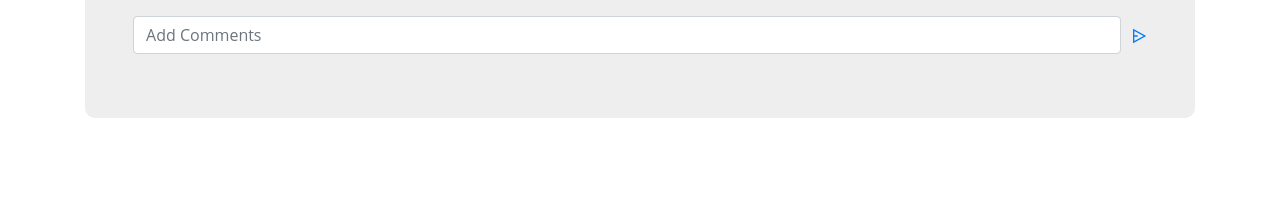
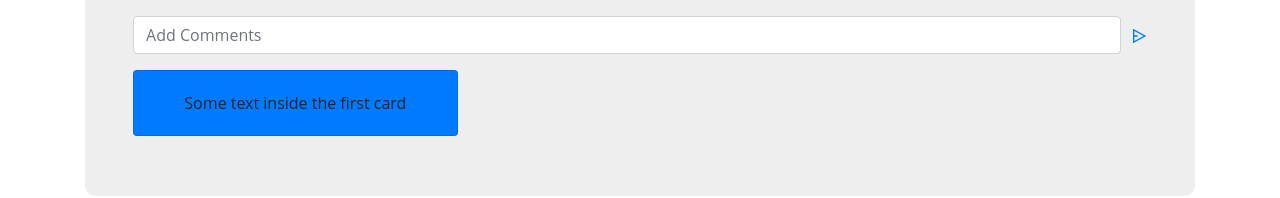
Before and after one commit to Sathira-Wijeratne/StyleSync-Solutions, a React (Create React App) app in the folder frontend/: page /viewproduct/1 in a window 1280 px wide. Shown: the part 677-875 px from the top of the page. Before the commit the page ends 835 px from the top, so only its background shows below. Built offline with nearby package versions, Linux system fonts and the light colour scheme; no server answers; the HTML template or start-up script is replaced by a standard one.

Commit message:
commit add card to store comments

```diff
--- a/frontend/src/components/ProductPage.js
+++ b/frontend/src/components/ProductPage.js
@@ -297,6 +297,13 @@ export default function ProductPage() {
         </Form>
 
         {/* fetch comments and display */}
+        <div class="card-columns">
+  <div class="card bg-primary">
+    <div class="card-body text-center">
+      <p class="card-text">Some text inside the first card</p>
+    </div>
+  </div>
+  </div>
 
 
       </div>
```
